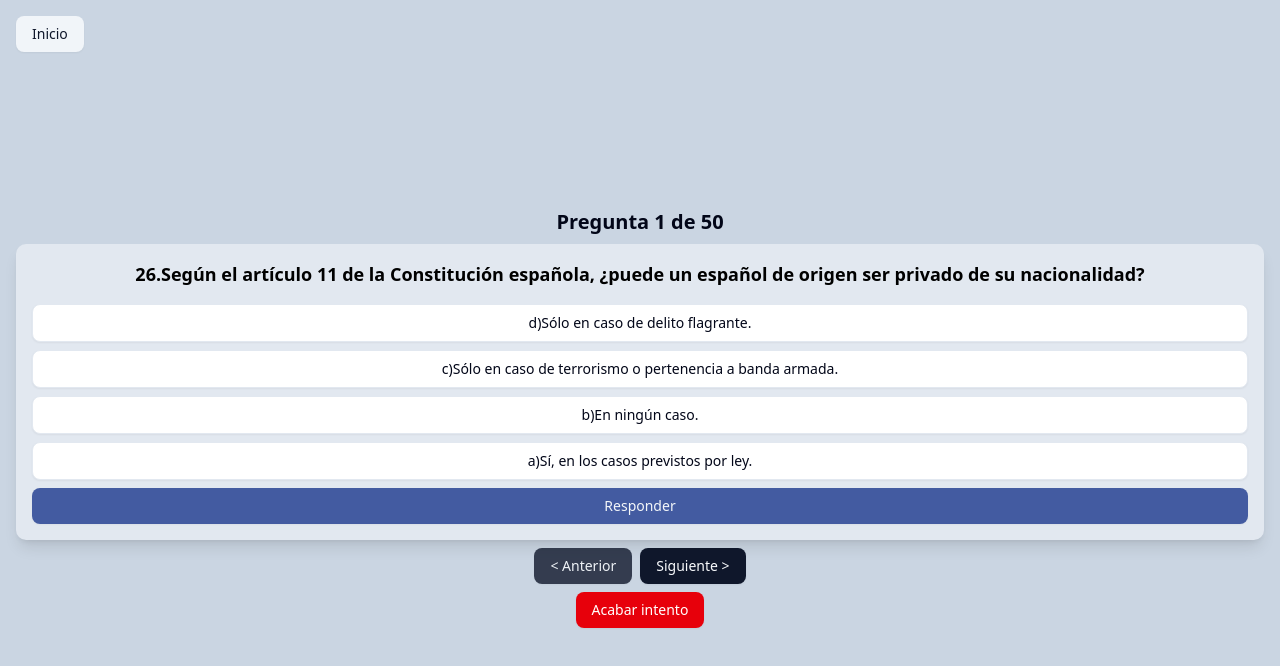
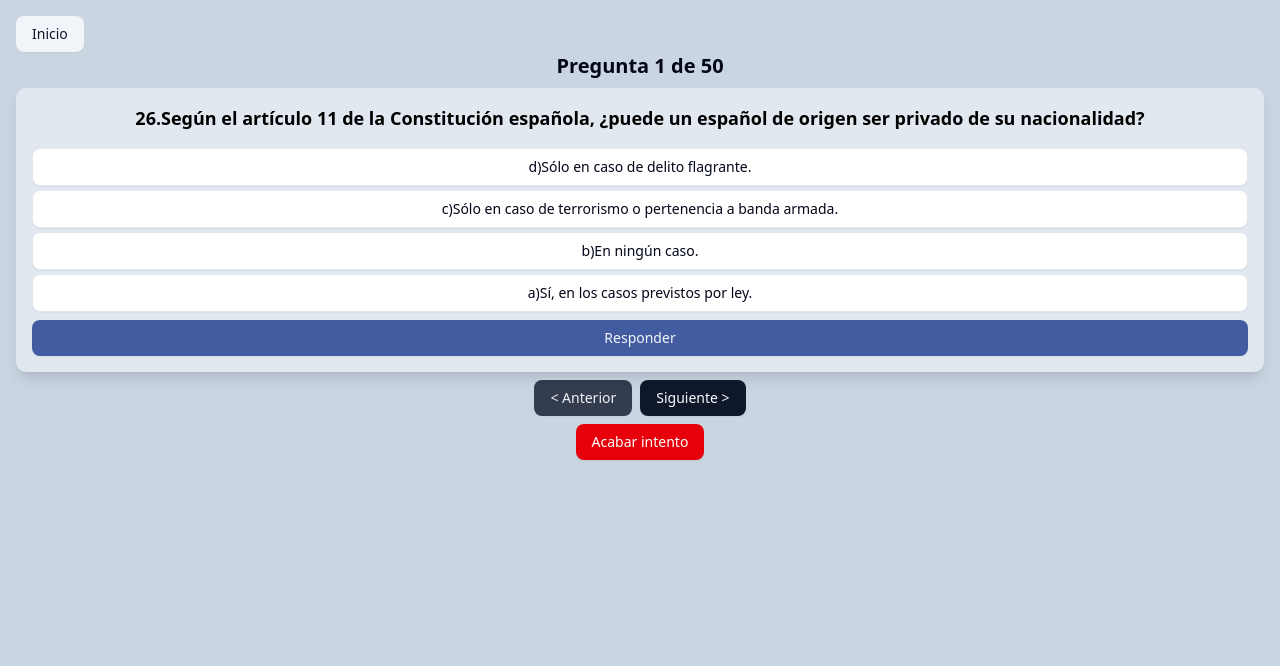
Before and after one commit to miquelreyes/tests-opos, a React (Vite) app: page /#/ in a window 1280 px wide. Both pictures are taken after a click on the button "Comenzar Test". Shown: the top 666 px of the page. Built offline with nearby package versions, Linux system fonts and the light colour scheme.

Commit message:
fix bugs

```diff
--- a/src/components/QuestionCard.jsx
+++ b/src/components/QuestionCard.jsx
@@ -29,7 +29,7 @@ const QuestionCard = ({ question, options, selected, answer, onSelect }) => {
   return (
     <div className="bg-slate-200 p-4 rounded-lg shadow-lg flex flex-col gap-2">
       <h2 className="text-lg text-black font-bold">{question}</h2>
-      <div className="flex flex-col mt-2 gap-2">
+      <div className="flex flex-col mt-2 gap-1">
         {options.map((option, index) => (
           <Button
             key={index}
--- a/src/index.css
+++ b/src/index.css
@@ -10,8 +10,7 @@
   justify-content: stretch;
   align-items: center;
   width: 100vw;
-  height: 100vh;
-  @apply bg-slate-300;
+  height: 100%;
 }
 
 @layer base {
@@ -133,6 +132,6 @@
     @apply border-border outline-ring/50;
   }
   body {
-    @apply bg-background text-foreground;
+    @apply bg-slate-300 text-foreground;
   }
 }
--- a/src/pages/Test.tsx
+++ b/src/pages/Test.tsx
@@ -38,6 +38,14 @@ const Test = () => {
   const [selectedAnswers, setSelectedAnswers] = useState<number[]>([]);
   const [score, setScore] = useState<number | null>(null);
   const [showScore, setShowScore] = useState(false);
+
+  useEffect(() => {
+    window.scrollTo({
+      top: 0,
+      left: 0,
+      behavior: "smooth",
+    });
+  }, [currentIndex]);
 
   const shuffleArray = (array: any[]) => array.sort(() => Math.random() - 0.5);
 
```
Also changed, not shown: data/data.json, data/tema9.txt.
